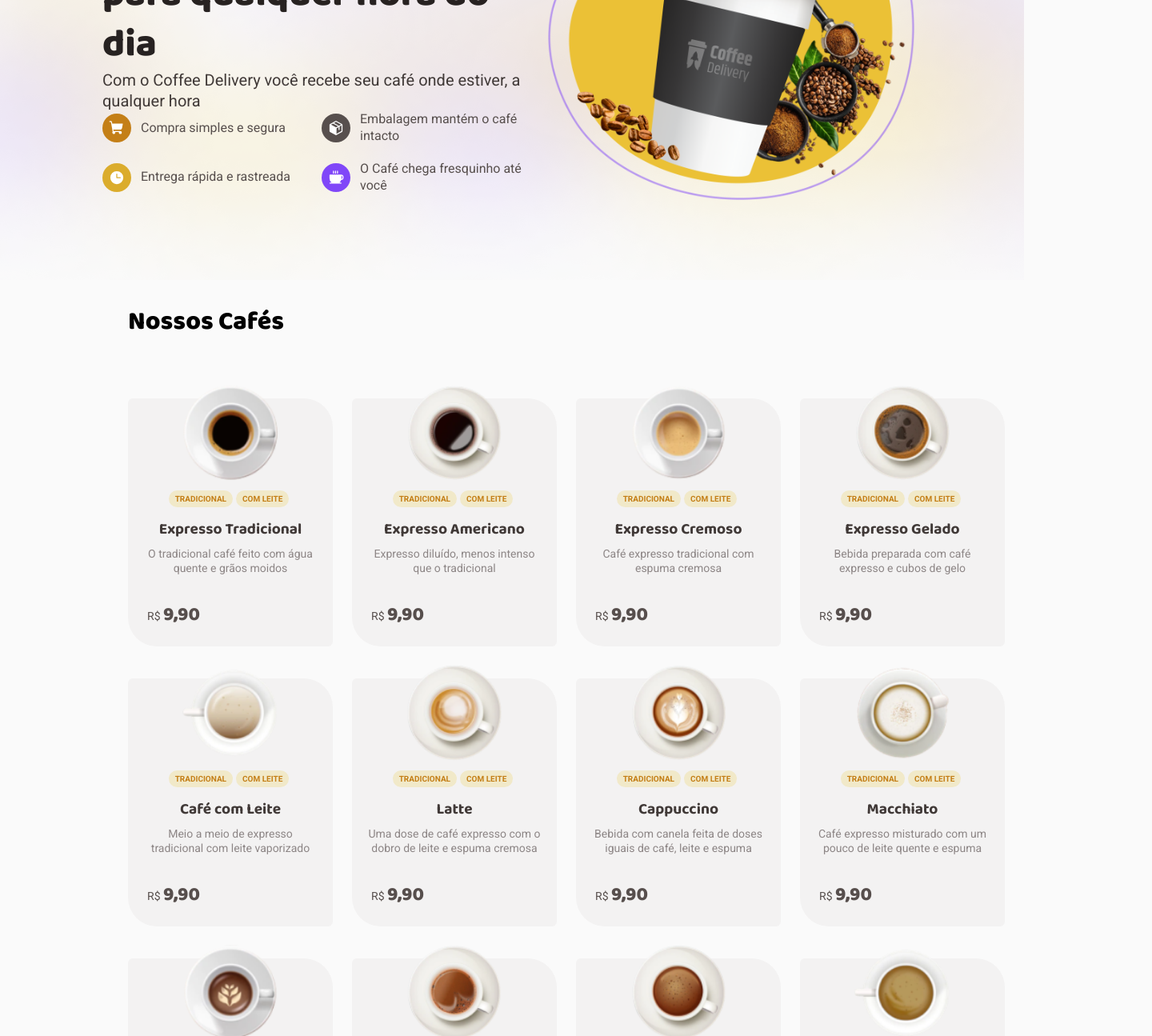
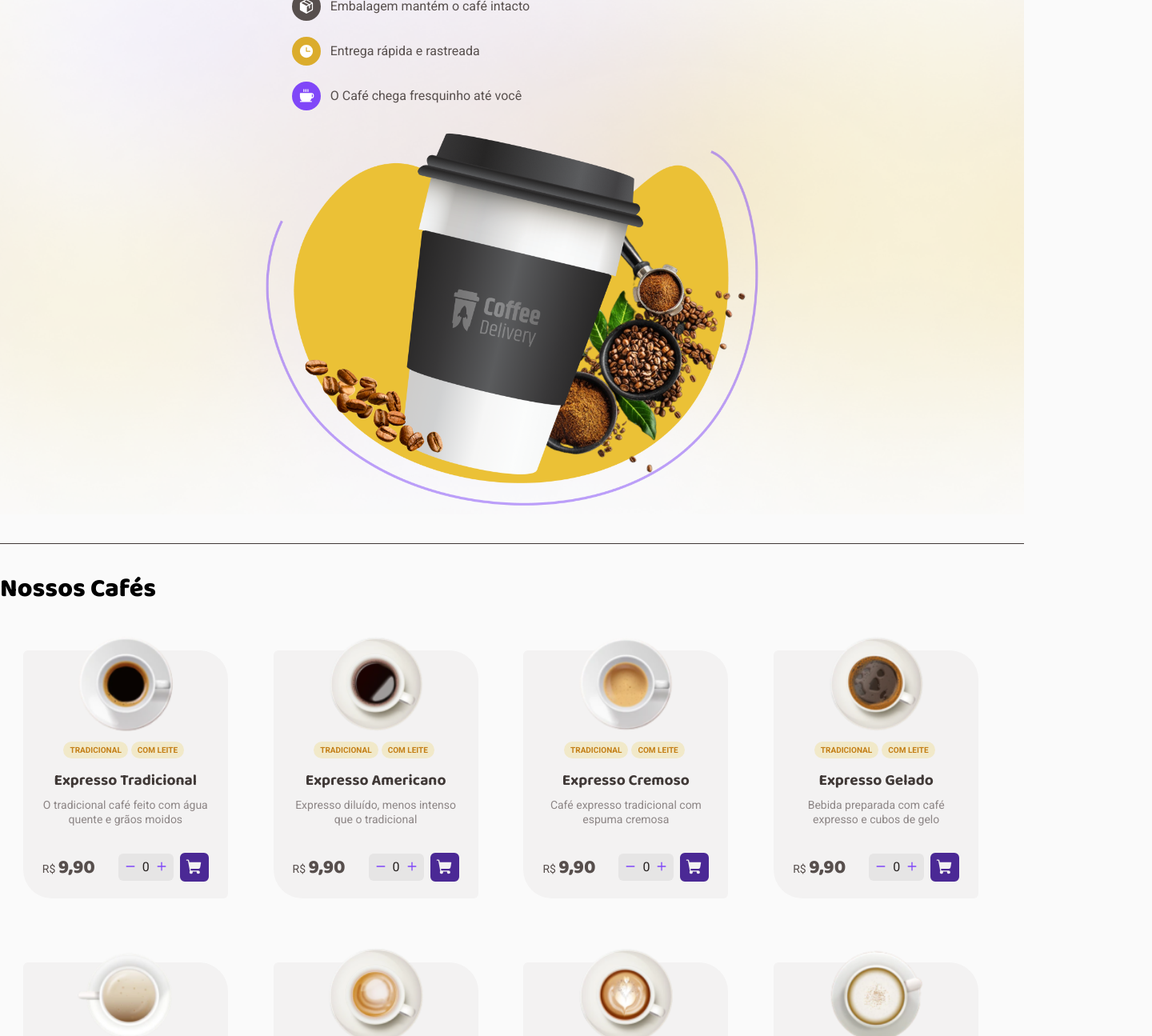
Before and after one commit to eulixir/coffee-delivery-ignite, a React (Vite) app: page / in a window 1280 px wide. Shown: the part 300-1595 px from the top of the page at 80% size, 1440 px wide, since content can reach past the window. Built offline with nearby package versions, Linux system fonts and the light colour scheme.

Commit message:
chore: finish homepage

```diff
--- a/src/Router.tsx
+++ b/src/Router.tsx
@@ -1,7 +1,7 @@
 import { Route, Routes } from 'react-router-dom'
 import { Checkout } from './components/Checkout'
 import { CheckoutFilled } from './components/CheckoutFilled'
-import { Home } from './components/Home'
+import { Home } from './pages/Home'
 import { DefaultLayout } from './layouts/DefaultLayout'
 
 export function Router() {
--- /dev/null
+++ b/src/components/CoffeeItem/index.tsx
@@ -0,0 +1,55 @@
+import { Minus, Plus, ShoppingCart } from 'phosphor-react'
+import { useState } from 'react'
+import { CoffeeProps } from '../../services/listCoffees'
+import * as S from './styles'
+
+export function CoffeeItem(coffee: CoffeeProps) {
+  const { image, tags, description, price, name } = coffee
+
+  const [count, setCount] = useState(0)
+
+  function countAdd() {
+    setCount(count + 1)
+  }
+
+  function countRemove() {
+    if (count === 0) return
+
+    setCount(count - 1)
+  }
+
+  return (
+    <S.CoffeeItem>
+      <div>
+        <img src={image} />
+        <S.CoffeeTag>
+          {tags.map((tag) => {
+            return <span>{tag}</span>
+          })}
+        </S.CoffeeTag>
+        <S.CoffeeName>{name}</S.CoffeeName>
+        <S.CoffeeDescription>{description}</S.CoffeeDescription>
+        <S.BuyContainer>
+          <p>
+            R$ <span>{price}</span>
+          </p>
+          <div>
+            <span>
+              <button>
+                <Minus size={14} weight="bold" onClick={countRemove} />
+              </button>
+              <p>{count}</p>
+              <button>
+                <Plus size={14} weight="bold" onClick={countAdd} />
+              </button>
+            </span>
+            <button>
+              <ShoppingCart size={22} weight="fill" />
+            </button>
+          </div>
+        </S.BuyContainer>
+      </div>
+      <div />
+    </S.CoffeeItem>
+  )
+}
--- /dev/null
+++ b/src/components/CoffeeItem/styles.ts
@@ -0,0 +1,199 @@
+import styled from 'styled-components'
+
+export const CoffeeItem = styled.div`
+  width: 256px;
+  height: 310px;
+
+  margin-right: 28px;
+
+  position: relative;
+
+  justify-self: flex-start;
+
+  & > div:first-child {
+    width: 100%;
+    height: 100%;
+
+    display: flex;
+    align-items: center;
+    justify-content: center;
+    flex-direction: column;
+
+    & > img {
+      width: 120px;
+      height: 120px;
+      object-fit: cover;
+      border-radius: 6px 36px;
+      margin-bottom: 12px;
+    }
+
+    @media (max-width: 580px) {
+    }
+  }
+
+  & > div:last-child {
+    top: 20px;
+    z-index: -1;
+    position: absolute;
+    width: 256px;
+    height: 310px;
+    border-radius: 6px 36px;
+    background: ${({ theme }) => theme['base-card']};
+  }
+`
+
+export const CoffeeTag = styled.div`
+  background: ${({ theme }) => theme['base-card']};
+
+  width: 100%;
+  display: flex;
+  align-items: center;
+  justify-content: center;
+  margin-bottom: 1rem;
+
+  & > span {
+    display: flex;
+    padding: 4px 8px;
+    justify-content: center;
+    align-items: center;
+
+    border-radius: 100px;
+    background: var(--brand-yellow-light, #f1e9c9);
+
+    color: var(--brand-yellow-dark, #c47f17);
+
+    font-family: 'Roboto';
+    font-size: 0.625rem;
+    font-style: normal;
+    font-weight: 700;
+    line-height: 130%;
+    text-transform: uppercase;
+    margin-right: 4px;
+  }
+`
+export const CoffeeName = styled.div`
+  margin-bottom: 0.5rem;
+
+  color: ${({ theme }) => theme['base-subtitle']};
+  text-align: center;
+
+  font-family: 'Baloo 2';
+  font-size: 1.2rem;
+  font-style: normal;
+  font-weight: 700;
+  line-height: 130%;
+`
+export const CoffeeDescription = styled.div`
+  width: 216px;
+
+  color: ${({ theme }) => theme['base-label']};
+  text-align: center;
+
+  font-family: 'Roboto';
+  font-size: 0.875rem;
+  font-style: normal;
+  font-weight: 400;
+  line-height: 130%;
+
+  margin-bottom: 2.0625rem;
+`
+
+export const BuyContainer = styled.div`
+  width: 208px;
+
+  display: flex;
+  align-items: center;
+  justify-content: space-between;
+
+  & > p {
+    color: ${({ theme }) => theme['base-text']};
+    text-align: right;
+
+    font-family: 'Roboto';
+    font-size: 0.875rem;
+    font-style: normal;
+    font-weight: 400;
+    line-height: 130%;
+
+    & > span {
+      font-family: 'Baloo 2';
+      font-size: 1.5rem;
+      font-style: normal;
+      font-weight: 800;
+      line-height: 130%;
+    }
+  }
+
+  & > div {
+    display: flex;
+    align-items: center;
+    justify-content: flex-end;
+
+    & > button {
+      display: flex;
+      padding: 5px;
+      justify-content: center;
+      align-items: center;
+      gap: 6px;
+      outline: none;
+
+      border: 2px solid ${({ theme }) => theme['brand-purple-dark']};
+      background: ${({ theme }) => theme['brand-purple-dark']};
+      border-radius: 6px;
+      margin-left: 8px;
+
+      & > svg {
+        color: ${({ theme }) => theme['base-card']};
+      }
+    }
+
+    & > button:hover {
+      background: ${({ theme }) => theme['brand-purple']};
+      cursor: pointer;
+      transition: 0.2s;
+    }
+
+    & > button:focus {
+      background: ${({ theme }) => theme['brand-purple']};
+      border: 2px solid ${({ theme }) => theme['brand-purple-dark']};
+      transition: 0.2s;
+    }
+
+    & > span {
+      display: inline-flex;
+      height: 34px;
+      padding: 8px;
+      justify-content: center;
+      align-items: center;
+      gap: 4px;
+      flex-shrink: 0;
+      border-radius: 6px;
+      background: var(--base-button, #e6e5e5);
+
+      & > p {
+        margin-left: 4px;
+        margin-right: 4px;
+
+        color: ${({ theme }) => theme['base-title']};
+        text-align: center;
+
+        font-family: 'Roboto';
+        font-size: 1rem;
+        font-style: normal;
+        font-weight: 400;
+        line-height: 130%;
+      }
+
+      & > button {
+        background: transparent;
+        outline: none;
+        border: none;
+        cursor: pointer;
+
+        & > svg {
+          color: ${({ theme }) => theme['brand-purple']};
+        }
+      }
+    }
+  }
+`
--- a/src/components/CoffeeList/index.tsx
+++ b/src/components/CoffeeList/index.tsx
@@ -1,30 +1,21 @@
 import * as S from './styles'
-import { MapPin, ShoppingCart } from 'phosphor-react'
 import { coffees } from '../../services/listCoffees'
+import { CoffeeItem } from '../CoffeeItem'
+
 export function CoffeeList() {
   return (
     <S.CoffesList>
       {coffees.map((coffee) => {
         return (
           <div>
-            <S.CoffeItem>
-              <div>
-                <img src={coffee.image} />
-                <S.CoffeeTag>
-                  {coffee.tags.map((tag) => {
-                    return <span>{tag}</span>
-                  })}
-                </S.CoffeeTag>
-                <S.CoffeeName>{coffee.name}</S.CoffeeName>
-                <S.CoffeeDescription>{coffee.description}</S.CoffeeDescription>
-                <S.BuyContainer>
-                  <p>
-                    R$ <span>{coffee.price}</span>
-                  </p>
-                </S.BuyContainer>
-              </div>
-              <div />
-            </S.CoffeItem>
+            <CoffeeItem
+              id={coffee.id}
+              description={coffee.description}
+              image={coffee.image}
+              name={coffee.name}
+              price={coffee.price}
+              tags={coffee.tags}
+            />
           </div>
         )
       })}
--- a/src/components/CoffeeList/styles.ts
+++ b/src/components/CoffeeList/styles.ts
@@ -3,134 +3,24 @@ import styled from 'styled-components'
 export const CoffesList = styled.div`
   display: flex;
   align-items: center;
-  justify-content: flex-start;
+  justify-content: space-evenly;
+  display: flex;
   flex-wrap: wrap;
+  width: 100;
 
-  @media (max-width: 768px) {
-    flex-direction: column;
+  max-width: 100%;
+
+  & > * {
+    margin-bottom: 80px;
   }
 
-  & > * {
-    width: 25%;
-    margin-bottom: 40px;
-  }
-`
+  @media (max-width: 580px) {
+    & {
+      justify-content: center;
+    }
 
-export const CoffeItem = styled.div`
-  width: 256px;
-  height: 310px;
-  flex-shrink: 0;
-
-  position: relative;
-
-  & > div:first-child {
-    width: 100%;
-    height: 100%;
-
-    display: flex;
-    align-items: center;
-    justify-content: center;
-    flex-direction: column;
-
-    & > img {
-      width: 120px;
-      height: 120px;
-      object-fit: cover;
-      border-radius: 6px 36px;
-      margin-bottom: 12px;
-    }
-  }
-
-  & > div:last-child {
-    top: 20px;
-    z-index: -1;
-    position: absolute;
-    width: 256px;
-    height: 310px;
-    border-radius: 6px 36px;
-    background: ${({ theme }) => theme['base-card']};
-  }
-`
-
-export const CoffeeTag = styled.div`
-  background: ${({ theme }) => theme['base-card']};
-
-  width: 100%;
-  display: flex;
-  align-items: center;
-  justify-content: center;
-  margin-bottom: 1rem;
-
-  & > span {
-    display: flex;
-    padding: 4px 8px;
-    justify-content: center;
-    align-items: center;
-
-    border-radius: 100px;
-    background: var(--brand-yellow-light, #f1e9c9);
-
-    color: var(--brand-yellow-dark, #c47f17);
-
-    font-family: 'Roboto';
-    font-size: 0.625rem;
-    font-style: normal;
-    font-weight: 700;
-    line-height: 130%;
-    text-transform: uppercase;
-    margin-right: 4px;
-  }
-`
-export const CoffeeName = styled.div`
-  margin-bottom: 0.5rem;
-
-  color: ${({ theme }) => theme['base-subtitle']};
-  text-align: center;
-
-  font-family: 'Baloo 2';
-  font-size: 1.2rem;
-  font-style: normal;
-  font-weight: 700;
-  line-height: 130%;
-`
-export const CoffeeDescription = styled.div`
-  width: 216px;
-
-  color: ${({ theme }) => theme['base-label']};
-  text-align: center;
-
-  font-family: 'Roboto';
-  font-size: 0.875rem;
-  font-style: normal;
-  font-weight: 400;
-  line-height: 130%;
-
-  margin-bottom: 2.0625rem;
-`
-
-export const BuyContainer = styled.div`
-  width: 208px;
-
-  display: flex;
-  align-items: center;
-  justify-content: space-between;
-
-  & > p {
-    color: ${({ theme }) => theme['base-text']};
-    text-align: right;
-
-    font-family: 'Roboto';
-    font-size: 0.875rem;
-    font-style: normal;
-    font-weight: 400;
-    line-height: 130%;
-
-    & > span {
-      font-family: 'Baloo 2';
-      font-size: 1.5rem;
-      font-style: normal;
-      font-weight: 800;
-      line-height: 130%;
+    & > * {
+      margin-bottom: 40px;
     }
   }
 `
--- a/src/components/Header/index.tsx
+++ b/src/components/Header/index.tsx
@@ -11,7 +11,7 @@ export function Header() {
       <div>
         <S.LocationBox>
           <MapPin size={24} weight="fill" />
-          <p>Brasília, RS</p>
+          <p>Brasília, DF</p>
         </S.LocationBox>
         <S.CartButton>
           <ShoppingCart size={24} weight="fill" />
--- a/src/components/Header/styles.ts
+++ b/src/components/Header/styles.ts
@@ -12,6 +12,10 @@ export const Container = styled.div`
     align-items: center;
     justify-content: space-between;
     flex-direction: row;
+  }
+
+  @media (max-width: 600px) {
+    padding: 2rem 1rem;
   }
 `
 
--- a/src/components/Home/index.tsx
+++ b/src/pages/Home/index.tsx
@@ -1,7 +1,7 @@
 import * as S from './styles'
 import CoffeCup from '../../assets/coffee-cup.png'
 import { Clock, Coffee, Package, ShoppingCart } from 'phosphor-react'
-import { CoffeeList } from '../CoffeeList'
+import { CoffeeList } from '../../components/CoffeeList'
 
 export function Home() {
   return (
--- a/src/components/Home/styles.ts
+++ b/src/pages/Home/styles.ts
@@ -6,7 +6,6 @@ export const Container = styled.div``
 export const Banner = styled.div`
   width: 100vw;
   height: 544px;
-  background: gray;
   display: flex;
   align-items: center;
   justify-content: space-between;
@@ -34,6 +33,25 @@ export const Banner = styled.div`
     padding-top: 5.875rem;
     padding-bottom: 7.25rem;
   }
+
+  @media (max-width: 1280px) {
+    flex-direction: column;
+    text-align: center;
+    padding: 0;
+    height: auto;
+
+    & > img {
+      width: 50%;
+      height: 50%;
+    }
+
+    & > main {
+      padding: 0;
+      display: flex;
+      align-items: space-between;
+      justify-content: space-between;
+    }
+  }
 `
 
 export const BannertText = styled.div`
@@ -57,12 +75,22 @@ export const BannertText = styled.div`
     font-weight: 400;
     line-height: 130%;
   }
+
+  @media (max-width: 1280px) {
+    & > h3 {
+      margin-bottom: 1.25rem;
+    }
+
+    & > p {
+      margin-bottom: 1.25rem;
+    }
+  }
 `
 
 export const ProsText = styled.div`
   display: flex;
   align-items: center;
-  justify-content: space-between;
+  justify-content: center;
   flex-direction: row;
   flex-wrap: wrap;
   width: 100%;
@@ -79,7 +107,7 @@ export const ProsText = styled.div`
 
   & > span:nth-child(2) {
     margin-bottom: 1.25rem;
-    justify-content: center;
+    justify-content: flex-start;
 
     & > div {
       background: ${(props) => props.theme['base-text']};
@@ -97,7 +125,7 @@ export const ProsText = styled.div`
   }
 
   & > span:nth-child(4) {
-    justify-content: center;
+    justify-content: flex-start;
 
     & > div {
       background: ${(props) => props.theme['brand-purple']};
@@ -133,23 +161,44 @@ export const ProsText = styled.div`
       line-height: 130%;
     }
   }
+  @media (max-width: 1280px) {
+    & {
+      flex-direction: column;
+    }
+
+    & > span {
+      margin-bottom: 1.25rem;
+    }
+  }
 `
 
 export const CoffesContainer = styled.div`
-  display: flex;
-  width: 1440px;
+  display: flex-start;
+  width: 100%;
   height: 1645px;
-  padding: 32px 160px 157px 160px;
+  padding: 32px 160px 157px 130px;
   flex-direction: column;
-  align-items: flex-start;
-  gap: 54px;
+  align-items: center;
+
   flex-shrink: 0;
 
   & > h3 {
     font-family: 'Baloo 2';
+    margin-bottom: 2.25rem;
+
     font-size: 2rem;
     font-style: normal;
     font-weight: 800;
     line-height: 130%;
   }
+
+  @media (max-width: 1280px) {
+    margin-top: 2.25rem;
+    border-top: 0.3px solid ${(props) => props.theme['base-subtitle']};
+    padding: 0;
+
+    & > h3 {
+      padding-top: 2.25rem;
+    }
+  }
 `
--- a/src/services/listCoffees.ts
+++ b/src/services/listCoffees.ts
@@ -13,7 +13,7 @@ import Macchiato from '../assets/coffees/macchiato.png'
 import Mocaccino from '../assets/coffees/mocaccino.png'
 import TraditionalExpresso from '../assets/coffees/traditional-expresso.png'
 
-interface Coffees {
+export interface CoffeeProps {
   id: number
   name: string
   image: string
@@ -22,7 +22,7 @@ interface Coffees {
   tags: string[]
 }
 
-export const coffees: Coffees[] = [
+export const coffees: CoffeeProps[] = [
   {
     id: 1,
     name: 'Expresso Tradicional',
```
